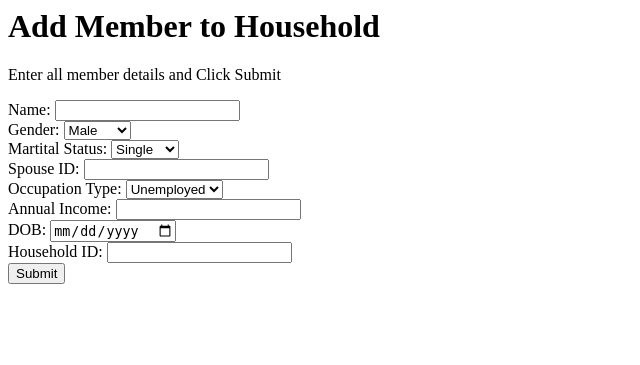
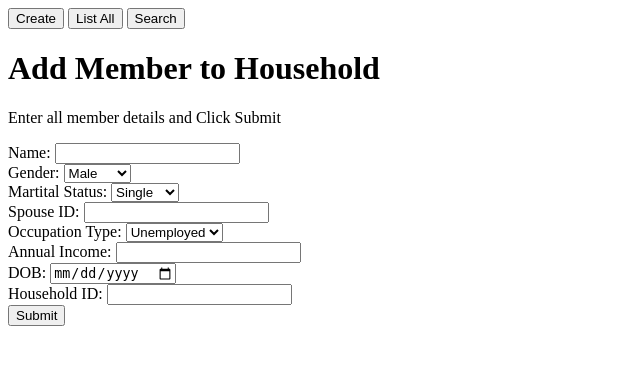
Before and after one commit to Rrikochet/METEOR-TAP-2023-Backend, a Flask app: page /addmember in a window 1280 px wide. Shown: the top 365 px of the page, without its empty margins (0-640 px from the left). Run offline with Flask 2, Linux system fonts and the light colour scheme.

Commit message:
Website now has redirects to other pages

```diff
--- a/application.py
+++ b/application.py
@@ -70,8 +70,7 @@ class Member(db.Model):
 # Routes
 @app.route("/")
 def home():
-    #return "<h1>Hello</h1>"
-    return render_template("index.html")
+    return render_template("household_create.html")
 
 @app.route('/<path:path>')
 def static_file(path):
--- a/templates/household_add_member.html
+++ b/templates/household_add_member.html
@@ -3,6 +3,14 @@
     <title>Add Member to Household</title>
 </head>
 <body>
+	<form>
+		<button formaction = "/create" >Create</button>
+		<button formaction = "/listall" >List All</button>
+		<button formaction = "/search" >Search</button>
+    </form>
+
+
+
 	<h1>Add Member to Household</h1>
 	<p>Enter all member details and Click Submit</p>
 
--- a/templates/household_create.html
+++ b/templates/household_create.html
@@ -3,6 +3,12 @@
     <title>Create Household</title>
 </head>
 <body>
+	<form>
+		<button formaction = "/search" >Search</button>
+		<button formaction = "/listall" >List All</button>
+		<button formaction = "/addmember" >Add Member</button>
+    </form>
+
 	<h1>Create Household</h1>
 	<p>Selecting a Housing Type and Click Submit</p>
 
```
Also changed, not shown: templates/household_list_all.html (+7 -0 lines), templates/household_search.html (+7 -0 lines).
